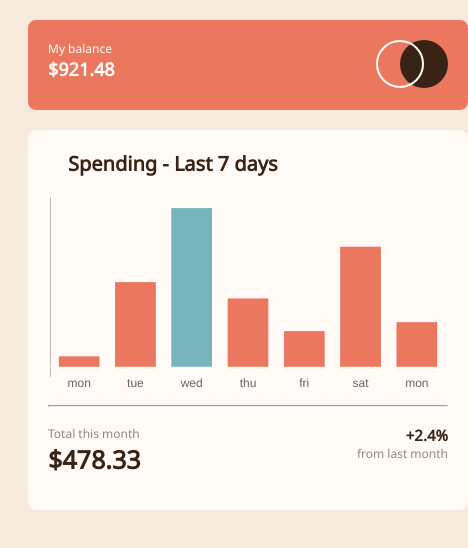
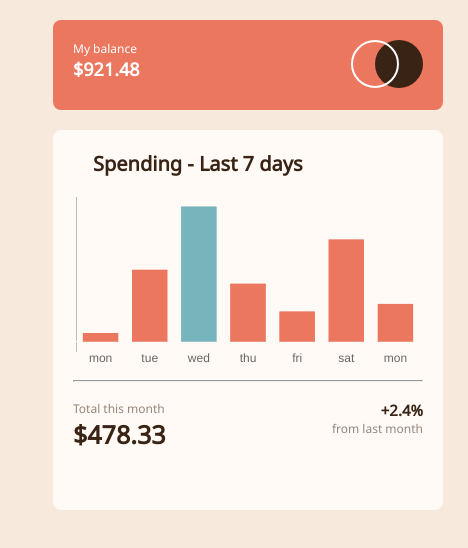
Before and after one commit to dewiifjj/Chart, a plain HTML site: page index.html in a window 390 px wide. Shown: the whole page, 468 px wide, since content can reach past the window. Drawn offline with nearby package versions, Linux system fonts and the light colour scheme.

Commit message:
Update styles.css

```diff
--- a/styles.css
+++ b/styles.css
@@ -108,7 +108,7 @@ p{
 
 @media screen and (max-width: 500px) {
   #container, .container1 {
-    margin: 20px 0 10px 20px;
-
+    margin: 20px 45px 10px 45px;
+    width: 350px;
   }
 }
```
